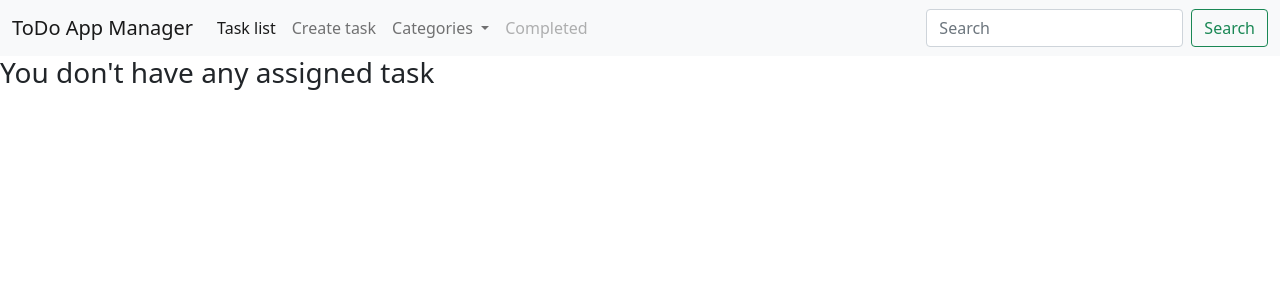
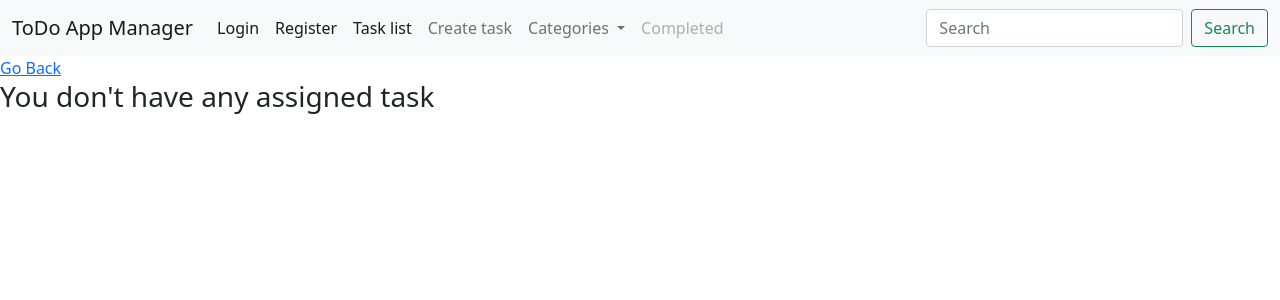
Before and after one commit to K4sDominika/Whatever, a Django app: page /list/ in a window 1280 px wide. Shown: the top 300 px of the page. Run offline with Django 4.2, Linux system fonts and the light colour scheme; data that the repository does not hold is empty.

Commit message:
Login,logout, register views and templates added

```diff
--- a/ToDo/todolist/models.py
+++ b/ToDo/todolist/models.py
@@ -1,5 +1,6 @@
 from django.db import models
 from django.utils import timezone
+from django.contrib.auth.models import User
 
 
 def due_date():
@@ -31,7 +32,7 @@ class Status(models.Model):
 # Create your models here.
 class Task(models.Model):
     ID = models.AutoField(primary_key=True)
-    user = models.TextField
+    user = models.ForeignKey(User, on_delete=models.CASCADE, null=True, blank=True)
     title = models.CharField(max_length=100)
     description = models.TextField(max_length=200)
     category = models.ForeignKey(Category, on_delete=models.CASCADE, null=True, blank=True, default=None)
--- a/ToDo/todolist/templates/base.html
+++ b/ToDo/todolist/templates/base.html
@@ -14,12 +14,26 @@
     {% block navbar %}
         <nav class="navbar navbar-expand-lg navbar-light bg-light">
           <div class="container-fluid">
-            <a class="navbar-brand" href="#">ToDo App Manager</a>
+            <a class="navbar-brand" href="{% url 'home' %}">ToDo App Manager</a>
             <button class="navbar-toggler" type="button" data-bs-toggle="collapse" data-bs-target="#navbarSupportedContent" aria-controls="navbarSupportedContent" aria-expanded="false" aria-label="Toggle navigation">
               <span class="navbar-toggler-icon"></span>
             </button>
             <div class="collapse navbar-collapse" id="navbarSupportedContent">
               <ul class="navbar-nav me-auto mb-2 mb-lg-0">
+                 {% if request.user.is_authenticated %}
+                <li class="nav-item ">-->
+                 <a class="nav-link active" href="{{ request.user }}"></a>
+              <li class="nav-item ">
+              <a class="nav-link active" href="{% url 'logout' %}">Logout</a>
+            </li>
+          {% else %}
+            <li class="nav-item ">
+              <a class="nav-link active" href="{% url 'login' %}">Login</a>
+            </li>
+                  <li class="nav-item ">
+                  <a class="nav-link active"  href="{% url 'register' %}">Register</a>
+                  </li>
+          {% endif %}
                 <li class="nav-item">
                   <a class="nav-link active" aria-current="page" href="{% url 'list' %}">Task list</a>
                 </li>
@@ -50,7 +64,7 @@
         </nav>
     {% endblock navbar %}
     {% block body %}
-        Your todo list
+
     {% endblock body %}
 
     <!-- Optional JavaScript; choose one of the two! -->
--- a/ToDo/todolist/templates/create_task.html
+++ b/ToDo/todolist/templates/create_task.html
@@ -3,6 +3,9 @@
 {% block title %}Task create{% endblock title %}
 
 {% block body %}
+<div class="header-bar">
+    <a href="{% url 'home' %}">Go Back</a>
+</div>
 <form method="POST" action="">
     {% csrf_token %}
       {{form.as_p}}
--- a/ToDo/todolist/templates/task_list.html
+++ b/ToDo/todolist/templates/task_list.html
@@ -4,7 +4,12 @@
     <title>Task list</title>
 </head>
     {% block body %}
+<div class="header-bar">
+    <a href="{% url 'home' %}">Go Back</a>
+</div>
+
 <body>
+
 <table>
     <tr>
         <th></th>
@@ -14,10 +19,10 @@
 <div>
     <tr>
         <td>{{task.ID}} {{task.title}}</td>
-        <td><a href="{% url 'task' task.ID %}">See the details</a></td>
+        <td><a href="{% url 'task' task.ID %}">Details</a></td>
         <div></div>
-        <td><a href="{% url 'updateTask' task.ID %}">Update task</a></td>
-        <td><a href="{% url 'deleteTask' task.ID %}">Delete task</a></td>
+        <td><a href="{% url 'updateTask' task.ID %}">Update </a></td>
+        <td><a href="{% url 'deleteTask' task.ID %}">Delete </a></td>
     </tr>
     {% empty %}
     <h3> You don't have any assigned task</h3>
--- a/ToDo/todolist/templates/task_overview.html
+++ b/ToDo/todolist/templates/task_overview.html
@@ -1,3 +1,3 @@
-
-<h1>TASK OVERIEW: {{task}}</h1>
 <p><a href="{% url 'list' %}">Go back to the list</a></p>
+<h1>Your task overview</h1>
+<h2>{{task}}</h2>
--- a/ToDo/todolist/templates/task_update.html
+++ b/ToDo/todolist/templates/task_update.html
@@ -1,3 +1,8 @@
+
+<div class="header-bar">
+    <a href="{% url 'home' %}">Go Back</a>
+</div>
+<p><a href="{% url 'list' %}">Go back to the list</a></p>
 <form method="post">
     {% csrf_token %}
     {{ form.as_p }}
--- a/ToDo/todolist/urls.py
+++ b/ToDo/todolist/urls.py
@@ -1,12 +1,17 @@
+from django.contrib.auth.views import LogoutView
 from django.urls import path
 
 from . import views
 
-from .views import CreateTask,DeleteTask,UpdateTask, TaskList,OverviewTask
+from .views import CreateTask,DeleteTask,UpdateTask, TaskList,OverviewTask, LoginUser, RegisterUser
 
 
 urlpatterns = [
-    path('', views.index),
+    path('', views.index, name='home'),
+    path('login/', LoginUser.as_view(), name='login'),
+    path('logout/', LogoutView.as_view(next_page='login'), name='logout'),
+    path('register/', RegisterUser.as_view(), name='register'),
+
     path('list/', TaskList.as_view(), name='list'),
     path('task/<int:pk>/', OverviewTask.as_view(), name='task'),
     path('createTask/', CreateTask.as_view(), name='createTask'),
--- a/ToDo/todolist/views.py
+++ b/ToDo/todolist/views.py
@@ -1,17 +1,34 @@
-
-
+from django.contrib.auth.views import LoginView
 from django.shortcuts import render
 from django.urls import reverse_lazy
 from django.views.generic import DetailView
-from django.views.generic.edit import CreateView, DeleteView, UpdateView
+from django.views.generic.edit import CreateView, DeleteView, UpdateView, FormView
 from django.views.generic.list import ListView
 
+from .forms import NewUserCreationForm
 # Create your views here.
 from .models import Task
 
 
 def index(request):
-    return render(request, 'home.html', {})
+    return render(request, 'home.html')
+
+
+class LoginUser(LoginView):
+    template_name = 'login.html'
+    fields = '__all__'
+    redirect_authenticated_user = True
+
+    def get_success_url(self):
+        return reverse_lazy('home')
+
+
+class RegisterUser(FormView):
+    template_name = 'register.html'
+    form_class = NewUserCreationForm
+    redirect_authenticated_user = True
+    success_url = reverse_lazy('home')
+
 
 
 # def task_list(request):
```
Also changed, not shown: ToDo/todolist/forms.py (+17 -4 lines), ToDo/todolist/templates/login.html (added, +17 -0 lines), ToDo/todolist/templates/register.html (added, +19 -0 lines), ToDo/todolist/templates/home.html (line endings or trailing spaces).
